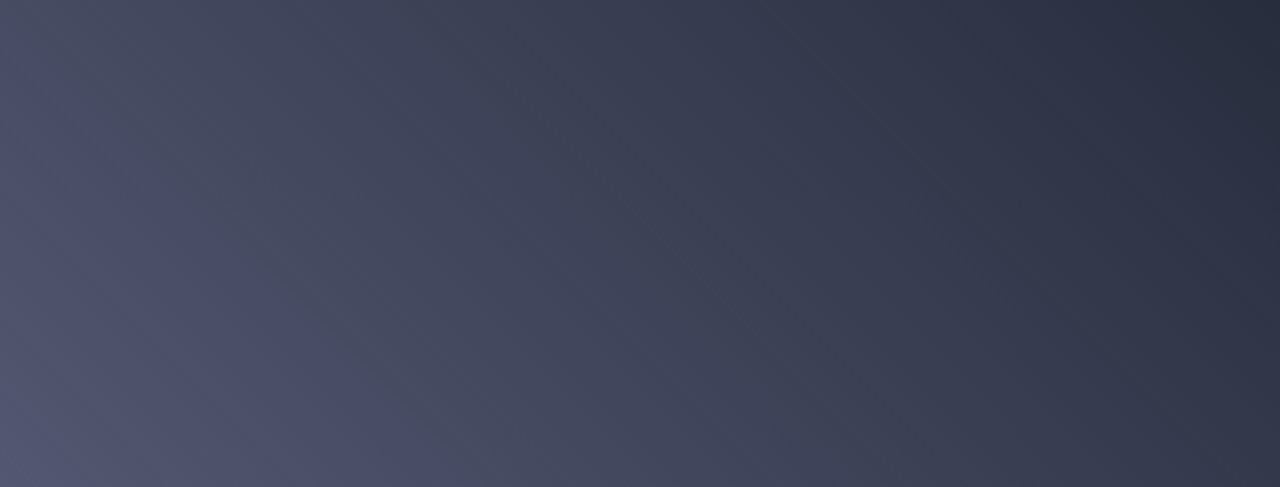
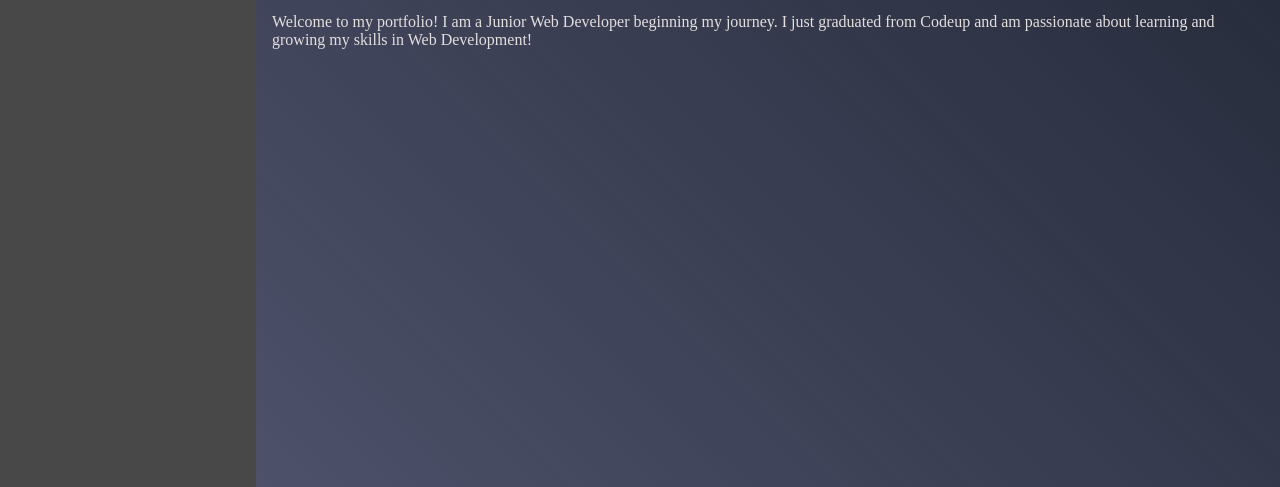
Before and after one commit to thevaliantjosh/thevaliantjosh.github.io, a website: page joshua-sprouse.html in a window 1280 px wide. Shown: the part 313-800 px from the top of the page. Drawn offline with Linux system fonts and the light colour scheme.

Commit message:
started the beginning workings of the sidebar and aligning the main content, modified joshua-sprouse.css and joshua-sprouse.html

```diff
--- a/css/joshua-sprouse.css
+++ b/css/joshua-sprouse.css
@@ -1,6 +1,7 @@
 :root {
     --profile_background: linear-gradient(45deg, #535771, #010718E0);
-    --text_white: #e3dfdf
+    --text_white: #e3dfdf;
+    --sidebar_gray: #494848;
 }
 .page-wrapper {
     position: fixed;
@@ -14,26 +15,48 @@
     overflow: scroll;
 }
 
-h1, p{
+h1, h2, p{
     color: var(--text_white);
 }
 
-.container {
-    width: 50rem;
-    height: 50rem;
+.page-container {
+    display: flex;
+    width: 100vw;
+    height: 100vh;
+}
+
+
+.content-container {
+    width: 75vw;
+    height: 100vh;
     margin: 1rem;
 }
 
 .title-row {
     display: flex;
+    flex-direction: column;
+    align-items: center;
     justify-content: center;
 }
 
 .title-column {
-
+    font-size: 2rem;
 }
 
 .about-row {
     display: flex;
     align-items: center;
 }
+
+/*Sidebar CSS*/
+
+.sidebar {
+    /*position: fixed;*/
+    width: 20vw;
+    height: 100vh;
+    top: 0;
+    right: 0;
+    bottom: 0;
+    left: 0;
+    background-color: var(--sidebar_gray);
+}
--- a/joshua-sprouse.html
+++ b/joshua-sprouse.html
@@ -9,14 +9,38 @@
 </head>
 <body>
     <div class="page-wrapper">
+
+
+            <div class="page-container">
+
                 <!--Creating the Sidebar-->
                 <aside class="sidebar">
+                    <div class="sidebar-row">
+                        <div class="sidebar-column">
+                            <p>About</p>
+                        </div>
+                    </div>
+                    <div class="sidebar-row">
+                        <div class="sidebar-column">
+                            <p>Experience</p>
+                        </div>
+                    </div>
+                    <div class="sidebar-row">
+                        <div class="sidebar-column">
+                            <p>Projects</p>
+                        </div>
+                    </div>
 
-    </aside>
-    <div class="container">
+                </aside><!--End of Sidebar-->
+
+                <!--Container for all content-->
+                <div class="content-container">
                     <div class="title-row">
                         <div class="title-column">
                             <h1>Joshua Sprouse</h1>
+                        </div>
+                        <div class="title-column">
+                            <h2>Web Developer</h2>
                         </div>
                     </div>
                     <div class="about-row">
@@ -24,24 +48,10 @@
                             <p>Welcome to my portfolio! I am a Junior Web Developer beginning my journey. I just graduated from Codeup and am passionate about learning and growing my skills in Web Development!</p>
                         </div>
                     </div>
-    </div>
-</div>
+                </div><!--End of Content Container-->
 
-
-
-
-
-
-
-
-
-
-
-
-
-
-
-
+            </div><!--End of Page-Container-->
+    </div><!--End of Page Wrapper-->
 <script src="js/jquery-3.6.1.min.js"></script>
 </body>
 </html>
```
Lines whose indentation alone changed are shown as unchanged.
